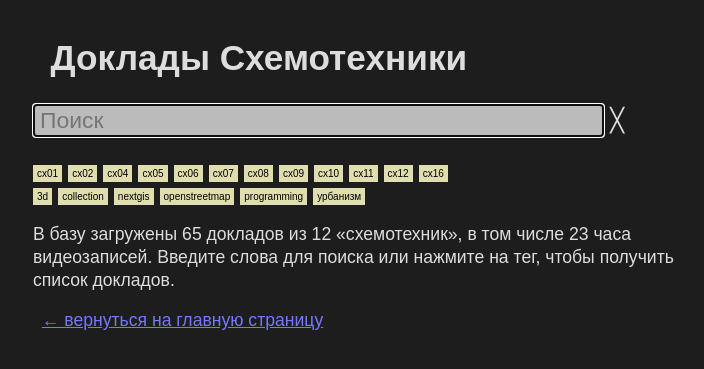
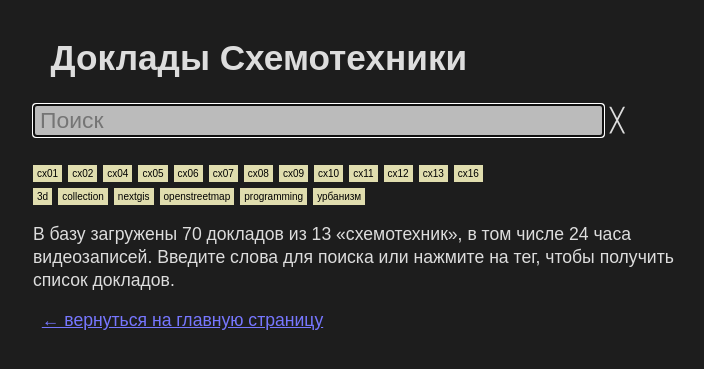
Before and after one commit to Zverik/schemotechnika, a Jekyll site: the page talks/index.html, which Jekyll copies as it is, in a window 1280 px wide. Shown: the top 369 px of the page, without its empty margins (257-961 px from the left). Built offline with Jekyll 4.4.1, drawn with Linux system fonts in a browser that asks for light colours; nearby versions of some CDN libraries; some of the changed lines change nothing that is shown.

Commit message:
Small fixed to searching and added talks for Cx13

```diff
--- a/talks/index.html
+++ b/talks/index.html
@@ -34,7 +34,7 @@
               <li v-if="talk.company">Компания: <a href="#" @click.prevent="clickPrefix('c', $event)" class="taglink">{{ talk.company }}</a></li>
               <li v-if="talk.slides"><a :href="talk.slides">Посмотреть слайды</a></li>
               <li v-if="talk.links">Ссылки: <span v-for="(url, name, index) in talk.links"><span v-if="index > 0">, </span><a :href="url">{{ name }}</a></span></li>
-              <li>Продолжительность: {{ duration(talk) }}</li>
+              <li>Продолжительность доклада: {{ duration(talk) }}</li>
             </ul>
             <iframe v-if="talk.youtube" style="width: 100%; height: 394px;" :src="'https://www.youtube.com/embed/' + talk.youtube + '?rel=0'" frameborder="0" allow="autoplay; encrypted-media" allowfullscreen></iframe>
           </div>
--- a/talks/talks.js
+++ b/talks/talks.js
@@ -89,14 +89,13 @@
       return tags.concat(talk.tags || []);
     },
 
-    clickTag: function(e) {
-      this.search = 't:' + e.target.innerHTML;
+    clickPrefix: function(prefix, e) {
+      this.search = prefix + ':' + e.target.innerHTML;
       this.filter();
     },
 
-    clickPrefix: function(prefix, e) {
-      this.search = prefix + ':' + e.target.innerHTML;
-      this.filter();
+    clickTag: function(e) {
+      this.clickPrefix('t', e);
     },
 
     formatNumberAdj: function(n, a1, a2, a5, e1) {
@@ -244,17 +243,15 @@
           parts[p] = parts[p].substr(pref+1);
         }
         var found = this.words[prefix] ? this.words[prefix][parts[p]] : {};
-        if (p == 0) {
-          if (found)
+        if (found && Object.keys(found).length > 0) {
+          if (p == 0 || Object.keys(keys).length == 0) {
             for (var k in found)
               keys[k] = true;
-        } else {
-          if (!found)
-            keys = {};
-          else
+          } else {
             for (var k in keys)
               if (!found[k])
                 delete keys[k];
+          }
         }
       }
       var res = [];
--- a/talks/talks.json
+++ b/talks/talks.json
@@ -418,6 +418,9 @@
         "company": "Техносерв",
         "title": "ГИС и распределённые вычисления",
         "title_en": "GIS and distributed computing",
+        "tags": ["programming"],
+        "keywords": ["hadoop", "spark", "apache", "accumulo", "пространственное", "партиционирование",
+          "sfcurve", "locationtech", "spatial", "geomesa", "geotrellis"],
         "youtube": "EbcFBf62yyU",
         "v_duration": 1214,
         "duration": 1040
@@ -805,7 +808,7 @@
         "tags": ["programming"],
         "keywords": ["galton", "гальтон", "qgis", "geojson", "vector", "векторные", "тайлы", "tiles", "интерактивная",
           "interactive", "map", "карта", "webgl", "гибдд", "дтп", "accidents"],
-        "youtube": "https://www.youtube.com/watch?v=PDCCCdUuauk&t=0s&list=PLkvzAel8ISD33Jvw1PBWcCqJOtCVJMMHv&index=3",
+        "youtube": "PDCCCdUuauk",
         "v_duration": 1394,
         "duration": 1255
       },
@@ -818,7 +821,7 @@
         "tags": ["урбанизм"],
         "keywords": ["уфа", "районирование", "территории", "каркас", "гутнова", "ufa", "territory", "gutnov", "carcas"],
         "links": { "Gutnov Model": "http://gutnov.hiteca.ru/" },
-        "youtube": "https://www.youtube.com/watch?v=2AinRrI6bWc&t=0s&list=PLkvzAel8ISD33Jvw1PBWcCqJOtCVJMMHv&index=4",
+        "youtube": "2AinRrI6bWc",
         "v_duration": 1162,
         "duration": 927
       },
@@ -832,7 +835,7 @@
         "tags": ["collection"],
         "keywords": ["фотографии", "панорамы", "streetview", "camera", "видеорегистратор", "point", "mounts", "держатели"],
         "links": { "Mapillary Mount Request": "https://tiny.cc/mountsmapillary/" },
-        "youtube": "https://www.youtube.com/watch?v=O9pCxsgfKr8&t=0s&list=PLkvzAel8ISD33Jvw1PBWcCqJOtCVJMMHv&index=5",
+        "youtube": "O9pCxsgfKr8",
         "v_duration": 1149,
         "duration": 900
       },
@@ -846,7 +849,7 @@
         "tags": ["openstreetmap"],
         "keywords": ["общественный", "транспорт", "тегирование", "отношения", "валидатор", "public", "transport", "tagging", "relations", "osm"],
         "links": { "Subway Mapping": "http://pt.osmz.ru/" },
-        "youtube": "https://www.youtube.com/watch?v=iBsLl1_Qjdw&t=0s&list=PLkvzAel8ISD33Jvw1PBWcCqJOtCVJMMHv&index=6",
+        "youtube": "iBsLl1_Qjdw",
         "v_duration": 1301,
         "duration": 1301
       }
@@ -866,6 +869,76 @@
       "lonlat": [37.59034, 55.75936]
     },
     "talks": [
+      {
+        "speakers": [
+          { "name": "Екатеринa Белорусцевa", "name_en": "Ekaterina Belorustseva" },
+          { "name": "Максим Виноградов", "name_en": "Maksim Vinogradov" }
+        ],
+        "company": "OpenTripMap",
+        "title": "Горнолыжные курорты в OpenTripMap",
+        "title_en": "Ski resorts in OpenTripMap",
+        "keywords": ["туризм", "tourism", "атлас", "открытые", "данные", "минкульт", "wikidata", "open", "data", "роснедра",
+          "музеи", "зимний", "спорт", "wikivoyage", "викиданные", "osm", "openstreetmap"],
+        "youtube": "w2bzRXdMkvM",
+        "v_duration": 1398,
+        "duration": 1398
+      },
+      {
+        "speakers": [
+          { "name": "Михаил Гуревич", "name_en": "Mikhail Gurevich" }
+        ],
+        "title": "Пешеходы, скорости и открытые данные",
+        "title_en": "Pedestrians, speed and open data",
+        "tags": ["урбанизм"],
+        "keywords": ["antroadplanner", "road", "planner", "планирование", "дорожек", "footways", "газон", "grass", "тропы",
+          "срезка", "поведение", "симуляция", "cut", "simulation"],
+        "links": { "Ant Road Planner": "https://antroadplanner.ru/" },
+        "slides": "http://schemo.ru/slides/schemo13-antroadplanner.pdf",
+        "youtube": "e4YEvj_ZIPs",
+        "v_duration": 1683,
+        "duration": 1683
+      },
+      {
+        "speakers": [
+          { "name": "Александр Петров", "name_en": "Alexander Petrov", "nickname": "Felis Pimeja" }
+        ],
+        "title": "Чем OpenStreetMap отличается от классических ГИС?",
+        "title_en": "How OpenStreetMap is different from classic GIS?",
+        "tags": ["openstreetmap"],
+        "keywords": ["autocad"],
+        "youtube": "fua6vRGEGSw",
+        "v_duration": 1009,
+        "duration": 814
+      },
+      {
+        "speakers": [
+          { "name": "Илья Зверев", "name_en": "Ilya Zverev", "nickname": "Zverik", "website": "http://ilya.zverev.info" }
+        ],
+        "company": "MAPS.ME",
+        "title": "Дом в доме",
+        "title_en": "Building in a building",
+        "tags": ["openstreetmap", "3d"],
+        "keywords": ["osm", "форма", "крыша", "цвет", "фасад", "part", "roof", "facade", "этажность", "level", "indoor",
+          "планировка", "стены", "окна", "kendzi3d", "walls", "f4map", "модели", "model"],
+        "slides": "https://www.slideshare.net/iljazverev/13-3d-osm",
+        "youtube": "Pk83sAooMKI",
+        "v_duration": 1404,
+        "duration": 1330
+      },
+      {
+        "speakers": [
+          { "name": "Евгений Ширинян", "name_en": "Eugene Shirinyan" }
+        ],
+        "company": "МАрхИ",
+        "title": "Пригодится ли ГИС в магистратуре МАрхИ?",
+        "title_en": "Would GIS be useful in the MARKHI masters course?",
+        "tags": ["teaching"],
+        "keywords": ["студенты", "students", "university", "университет", "институт"],
+        "slides": "http://prosapr.blogspot.ru/2016/12/blog-post.html",
+        "youtube": "0jFPYPdUxa4",
+        "v_duration": 653,
+        "duration": 653
+      }
     ]
   },
 
```
